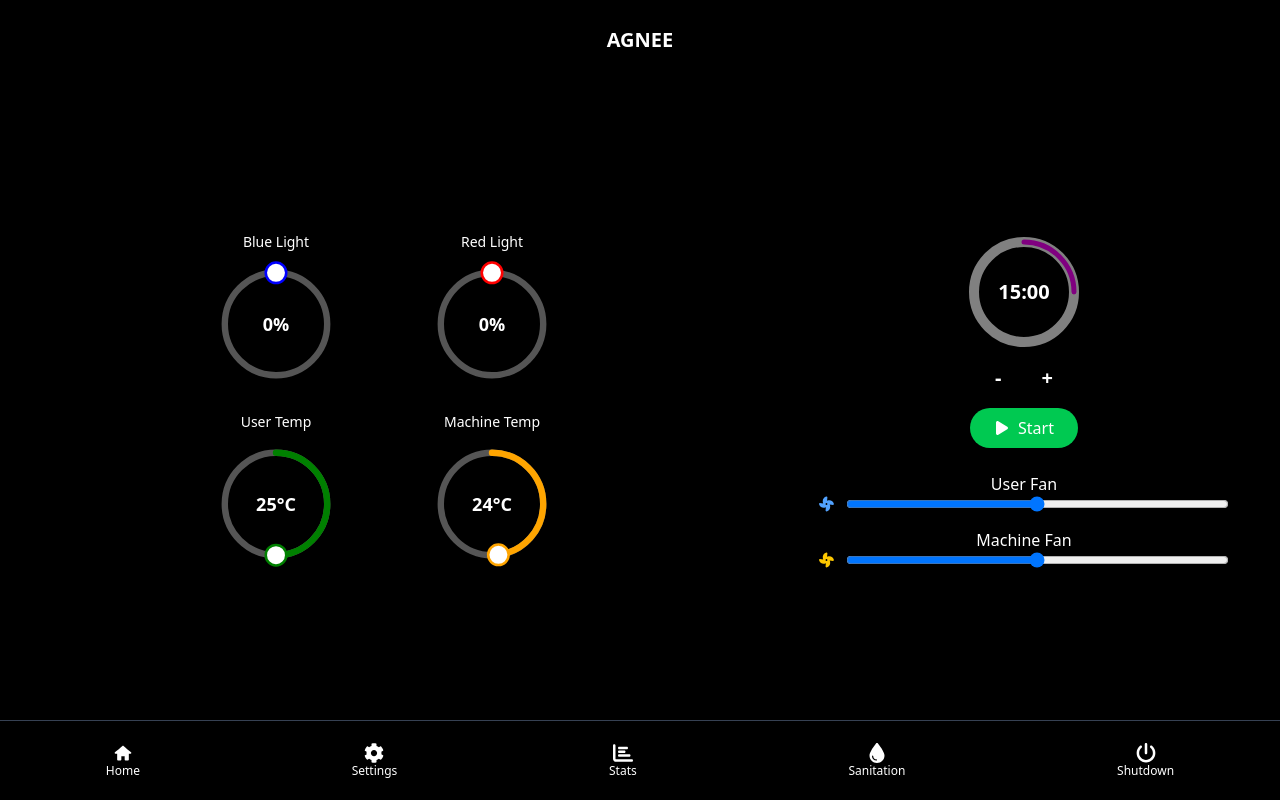
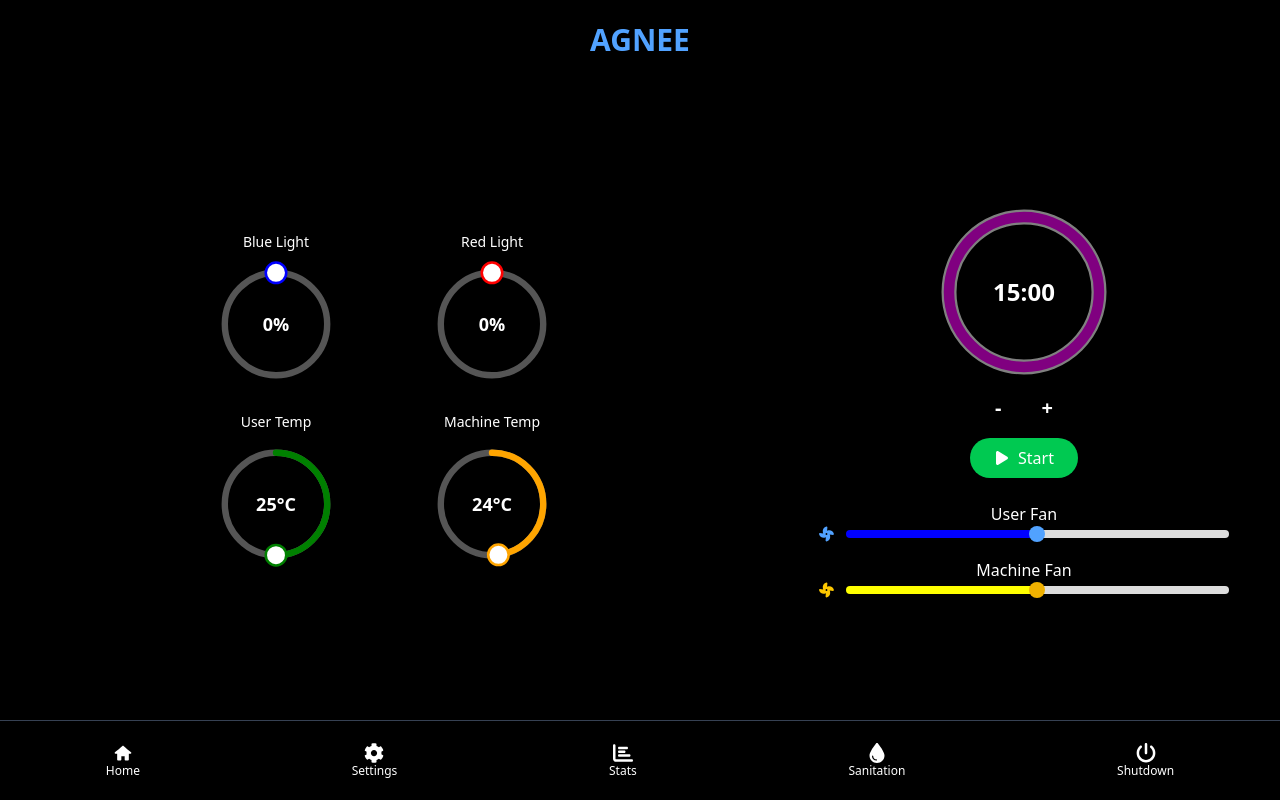
Before and after one commit to Fardin2112/Agnne, a React (Vite) app in the folder client/: page / in a window 1280 px wide. Built offline with nearby package versions, Linux system fonts and the light colour scheme.

Commit message:
UI looks more good than before

```diff
--- a/client/src/components/Navbar.jsx
+++ b/client/src/components/Navbar.jsx
@@ -3,7 +3,7 @@ import React from "react";
 function Navbar() {
   return (
     <div className="h-[10%] bg-black text-white flex items-center justify-center fixed top-0 left-0 w-full z-50">
-      <h1 className="text-xl font-bold">AGNEE</h1>
+      <h1 className="text-3xl font-bold text-blue-400">AGNEE</h1>
     </div>
   );
 }
--- a/client/src/components/RightController.jsx
+++ b/client/src/components/RightController.jsx
@@ -1,11 +1,31 @@
-import React, { useState } from "react";
-import { FaPlay, FaPause, FaFan, FaDroplet, FaPowerOff } from "react-icons/fa6";
+import React, { useState, useEffect } from "react";
+import { FaPlay, FaPause, FaFan } from "react-icons/fa6";
 
 function RightController() {
-  const [sessionTime, setSessionTime] = useState(15);
+  const [sessionTime, setSessionTime] = useState(15); // In minutes
+  const [timeLeft, setTimeLeft] = useState(sessionTime * 60); // Convert to seconds
   const [isRunning, setIsRunning] = useState(false);
   const [userFanSpeed, setUserFanSpeed] = useState(50);
   const [machineFanSpeed, setMachineFanSpeed] = useState(50);
+
+  // Timer Effect
+  useEffect(() => {
+    let timer;
+    if (isRunning && timeLeft > 0) {
+      timer = setInterval(() => {
+        setTimeLeft((prev) => prev - 1);
+      }, 1000);
+    } else if (timeLeft === 0) {
+      console.log("Session Ended"); // Replace with an API call
+      setIsRunning(false);
+    }
+    return () => clearInterval(timer);
+  }, [isRunning, timeLeft]);
+
+  // Update time when sessionTime changes
+  useEffect(() => {
+    if (!isRunning) setTimeLeft(sessionTime * 60);
+  }, [sessionTime]);
 
   // Change Session Time
   const handleTimeChange = (change) => {
@@ -18,21 +38,12 @@ function RightController() {
   };
 
   return (
-    <div className="text-white flex flex-col justify-center item-center w-full h-full">
-
-      <div className="flex flex-col items-center">
-        {/* Session Time - Circular Timer */}
+    <div className="text-white flex flex-col justify-center items-center w-full h-full">
+      {/* Timer UI */}
       <div className="relative flex flex-col items-center">
-  <svg width="120" height="120" viewBox="0 0 120 120">
+        <svg width="180" height="180" viewBox="0 0 120 120">
           {/* Background Circle */}
-    <circle
-      cx="60"
-      cy="60"
-      r="50"
-      fill="transparent"
-      stroke="gray"
-      strokeWidth="10"
-    />
+          <circle cx="60" cy="60" r="50" fill="transparent" stroke="gray" strokeWidth="10" />
           {/* Progress Circle */}
           <circle
             cx="60"
@@ -40,42 +51,29 @@ function RightController() {
             r="50"
             fill="transparent"
             stroke="purple"
-      strokeWidth="5"
+            strokeWidth="7"
             strokeDasharray="314"
-      strokeDashoffset={314 - (sessionTime / 60) * 314}
+            strokeDashoffset={314 - (timeLeft / (sessionTime * 60)) * 314}
             strokeLinecap="round"
-      transform="rotate(-90 60 60)"  // Rotates to start from top
+            transform="rotate(-90 60 60)"
           />
         </svg>
         {/* Centered Timer Text */}
-  <span className="absolute top-1/2 left-1/2 transform -translate-x-1/2 -translate-y-1/2 text-xl font-bold">
-    {sessionTime}:00
+        <span className="absolute top-1/2 left-1/2 transform -translate-x-1/2 -translate-y-1/2 text-2xl font-bold">
+          {Math.floor(timeLeft / 60)}:{String(timeLeft % 60).padStart(2, "0")}
         </span>
       </div>
 
-
       {/* Increase/Decrease Session Time */}
       <div className="flex gap-4 mt-3">
-          <button
-            onClick={() => handleTimeChange(-1)}
-            className="px-3 text-xl font-bold"
-          >
-            -
-          </button>
-          <button
-            onClick={() => handleTimeChange(1)}
-            className="px-3 text-xl font-bold"
-          >
-            +
-          </button>
+        <button onClick={() => handleTimeChange(-1)} className="px-3 text-xl font-bold">-</button>
+        <button onClick={() => handleTimeChange(1)} className="px-3 text-xl font-bold">+</button>
       </div>
 
-        {/* Start Button */}
+      {/* Start/Stop Button */}
       <button
         onClick={handleStart}
-          className={`mt-4 px-6 py-2 rounded-full flex items-center gap-2 ${
-            isRunning ? "bg-red-500" : "bg-green-500"
-          }`}
+        className={`mt-4 px-6 py-2 rounded-full flex items-center gap-2 ${isRunning ? "bg-red-500" : "bg-green-500"}`}
       >
         {isRunning ? <FaPause /> : <FaPlay />}
         {isRunning ? "Stop" : "Start"}
@@ -94,7 +92,18 @@ function RightController() {
           max="100"
           value={userFanSpeed}
           onChange={(e) => setUserFanSpeed(e.target.value)}
-                className="w-full"
+          style={{
+            background: `linear-gradient(to right, blue ${userFanSpeed}%, #ddd ${userFanSpeed}%)`,
+          }}
+          className="w-full appearance-none h-2 rounded-lg transition-all
+                     [&::-webkit-slider-runnable-track]:rounded-lg
+                     [&::-webkit-slider-thumb]:appearance-none
+                     [&::-webkit-slider-thumb]:w-4 [&::-webkit-slider-thumb]:h-4
+                     [&::-webkit-slider-thumb]:bg-blue-400 [&::-webkit-slider-thumb]:rounded-full
+                     [&::-webkit-slider-thumb]:cursor-pointer
+                     [&::-moz-range-thumb]:w-4 [&::-moz-range-thumb]:h-4
+                     [&::-moz-range-thumb]:bg-blue-400 [&::-moz-range-thumb]:rounded-full
+                     [&::-moz-range-thumb]:cursor-pointer"
         />
           </div>
         </div>
@@ -110,9 +119,19 @@ function RightController() {
             max="100"
             value={machineFanSpeed}
             onChange={(e) => setMachineFanSpeed(e.target.value)}
-                    className="w-full"
+            style={{
+              background: `linear-gradient(to right, yellow ${machineFanSpeed}%, #ddd ${machineFanSpeed}%)`,
+            }}
+            className="w-full appearance-none h-2 rounded-lg transition-all
+                       [&::-webkit-slider-runnable-track]:rounded-lg
+                       [&::-webkit-slider-thumb]:appearance-none
+                       [&::-webkit-slider-thumb]:w-4 [&::-webkit-slider-thumb]:h-4
+                       [&::-webkit-slider-thumb]:bg-yellow-500 [&::-webkit-slider-thumb]:rounded-full
+                       [&::-webkit-slider-thumb]:cursor-pointer
+                       [&::-moz-range-thumb]:w-4 [&::-moz-range-thumb]:h-4
+                       [&::-moz-range-thumb]:bg-yellow-500 [&::-moz-range-thumb]:rounded-full
+                       [&::-moz-range-thumb]:cursor-pointer"
           />
-                </div>
           </div>
         </div>
       </div>
```
Also changed, not shown: client/src/index.css (line endings or trailing spaces). Lines whose indentation alone changed are shown as unchanged.
